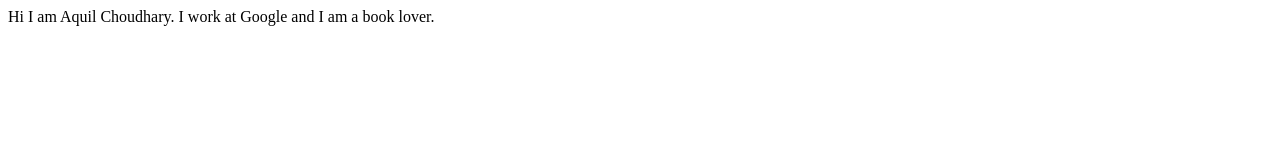
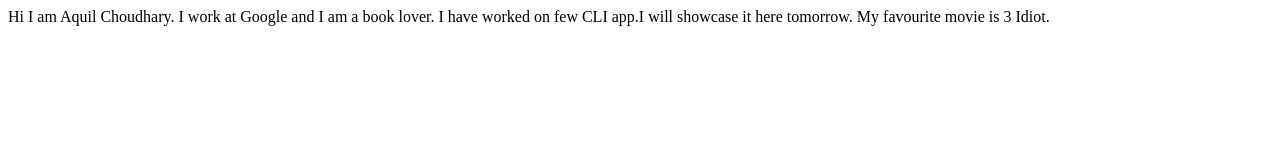
Before and after one commit to Aquilchoudhary/student-name-info, a plain HTML site: page index.html in a window 1280 px wide. Drawn offline with Linux system fonts and the light colour scheme.

Commit message:
update interest

```diff
--- a/index.html
+++ b/index.html
@@ -9,5 +9,8 @@
 <body>
     Hi I am Aquil Choudhary.
     I work at Google and I am a book lover.
+
+    I have worked on few CLI app.I will showcase it here tomorrow.
+    My favourite movie is 3 Idiot.
 </body>
 </html>
```
